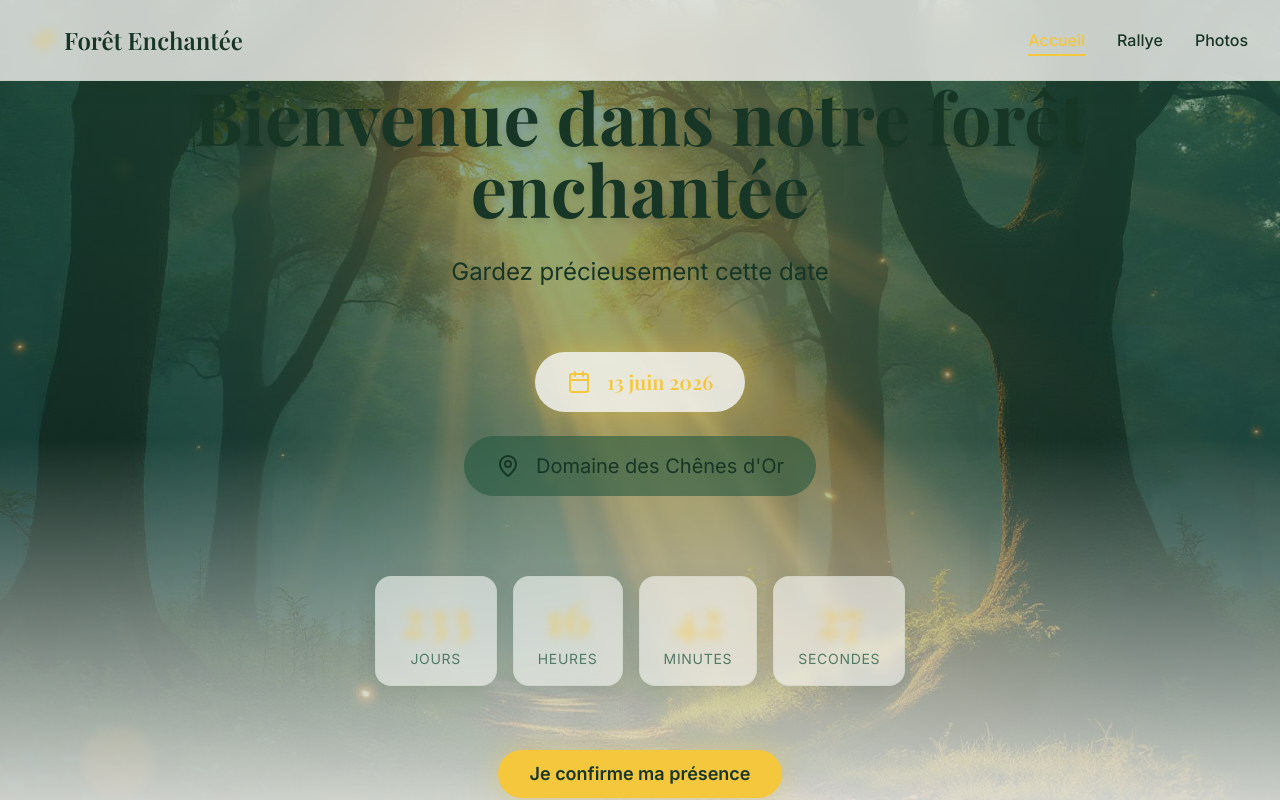
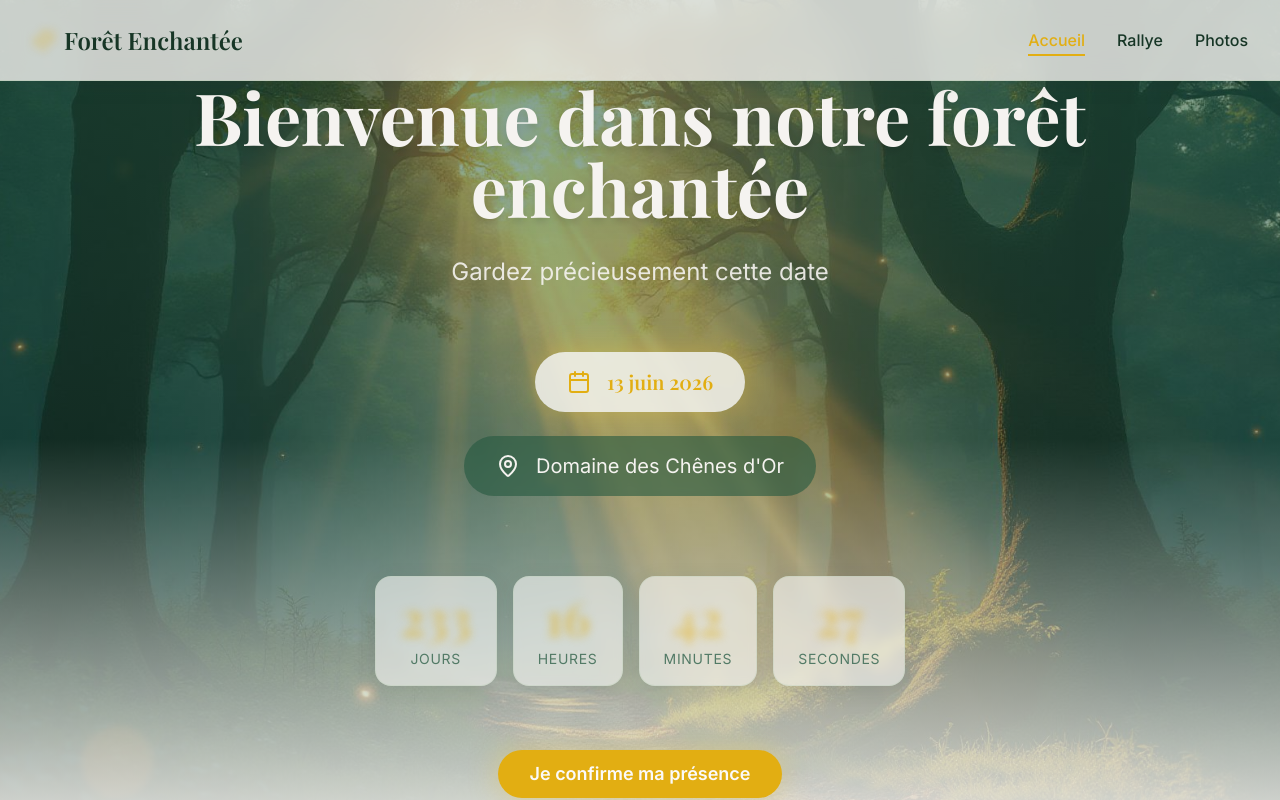
Before and after one commit to vanhegheremi/ljstko, a React (Vite) app: page / in a window 1280 px wide. Shown: the top 800 px of the page. Built offline with nearby package versions, Linux system fonts and the light colour scheme; the HTML template or start-up script is replaced by a standard one.

Commit message:
Refactor text colors

```diff
--- a/src/index.css
+++ b/src/index.css
@@ -26,8 +26,8 @@ All colors MUST be HSL.
     --muted: 40 25% 88%;
     --muted-foreground: 150 20% 40%;
 
-    --accent: 45 90% 60%;
-    --accent-foreground: 150 40% 15%;
+    --accent: 45 85% 48%;
+    --accent-foreground: 40 20% 98%;
 
     --destructive: 0 84.2% 60.2%;
     --destructive-foreground: 40 40% 98%;
@@ -42,8 +42,8 @@ All colors MUST be HSL.
     --forest-deep: 150 40% 25%;
     --forest-moss: 110 30% 45%;
     --forest-light: 110 35% 65%;
-    --gold: 45 90% 60%;
-    --gold-light: 45 85% 75%;
+    --gold: 45 85% 48%;
+    --gold-light: 45 80% 65%;
     --warm-beige: 40 40% 85%;
     --soft-white: 40 20% 95%;
 
--- a/tailwind.config.ts
+++ b/tailwind.config.ts
@@ -56,6 +56,8 @@ export default {
           DEFAULT: "hsl(var(--gold))",
           light: "hsl(var(--gold-light))",
         },
+        "warm-beige": "hsl(var(--warm-beige))",
+        "soft-white": "hsl(var(--soft-white))",
       },
       fontFamily: {
         playfair: ['Playfair Display', 'serif'],
```
